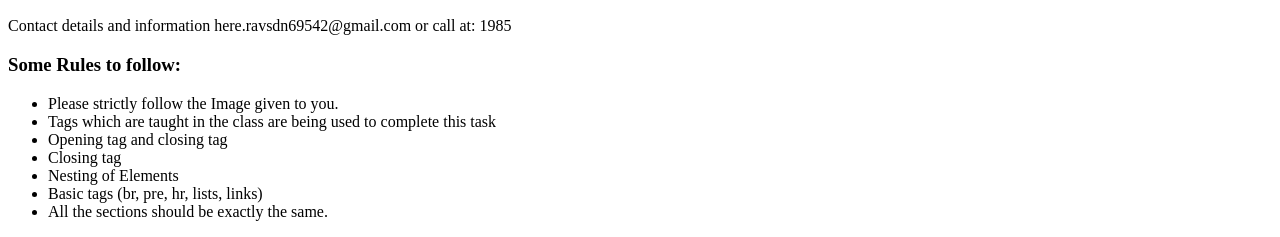
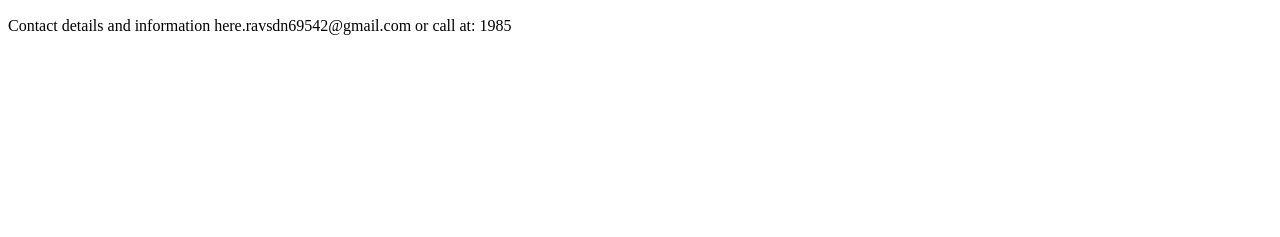
Before and after one commit to Anuranjan098/my-resume, a plain HTML site: page index.html in a window 1280 px wide. Shown: the part 668-905 px from the top of the page. After the commit the page ends 800 px from the top, so only its background shows below. Drawn offline with Linux system fonts and the light colour scheme.

Commit message:
Update index.html

```diff
--- a/index.html
+++ b/index.html
@@ -39,16 +39,5 @@
   <h2>Contact</h2>
   <p>Contact details and information here.ravsdn69542@gmail.com or call at: 1985 </p>
 
- <h3>Some Rules to follow:</h3>
-
-  <ul>
-    <li>Please strictly follow the Image given to you.</li>
-    <li>Tags which are taught in the class are being used to complete this task</li>
-    <li>Opening tag and closing tag</li>
-    <li>Closing tag</li>
-    <li>Nesting of Elements</li>
-    <li>Basic tags (br, pre, hr, lists, links)</li>
-    <li>All the sections should be exactly the same.</li>
-  </ul>
 </body>
 </html>
```
